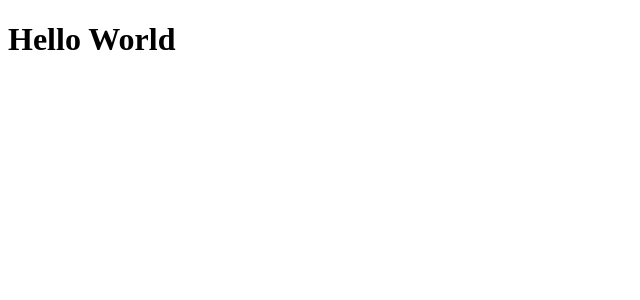
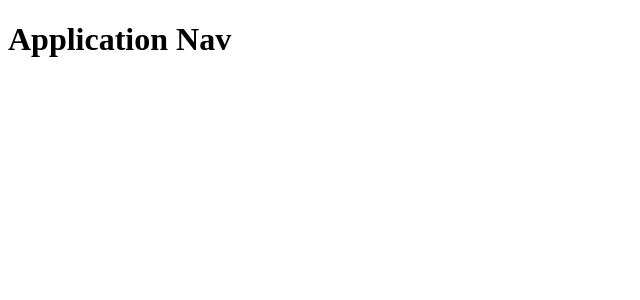
Before and after one commit to iJustErikk/type-speed, a React app: page / in a window 1280 px wide. Shown: the top 300 px of the page, without its empty margins (0-640 px from the left). Built offline with nearby package versions, Linux system fonts and the light colour scheme.

Commit message:
Added JSX scaffold to app.

```diff
--- a/src/js/components/App.js
+++ b/src/js/components/App.js
@@ -1,6 +1,7 @@
 import React from 'react'
+import Nav from './Nav'
 
 function App(props) {
-    return <h1>Hello World</h1>
+    return <Nav/>
 }
 export default App;
--- /dev/null
+++ b/src/js/components/Nav.js
@@ -0,0 +1,6 @@
+import React from  'react'
+
+function Nav(props) {
+    return <h1>Application Nav</h1>
+}
+export default Nav;
--- /dev/null
+++ b/src/js/components/Shell.js
@@ -0,0 +1,6 @@
+import React from 'react'
+
+function Shell(props) {
+    return <h2>Application Shell</h2>
+}
+export default Shell;
```
